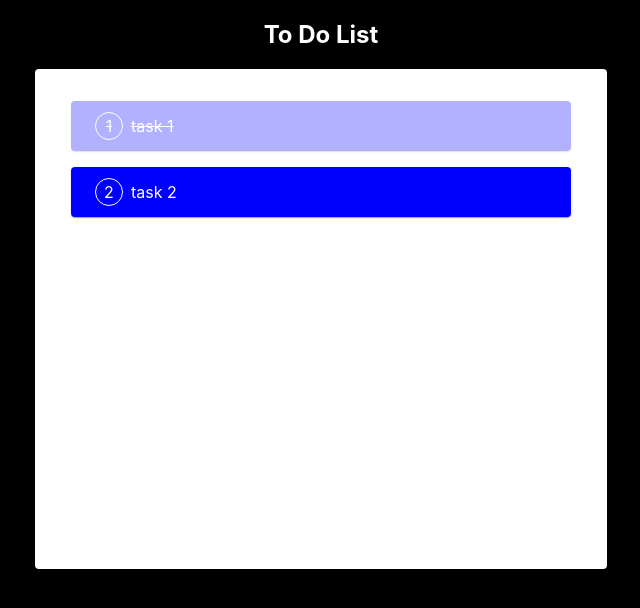
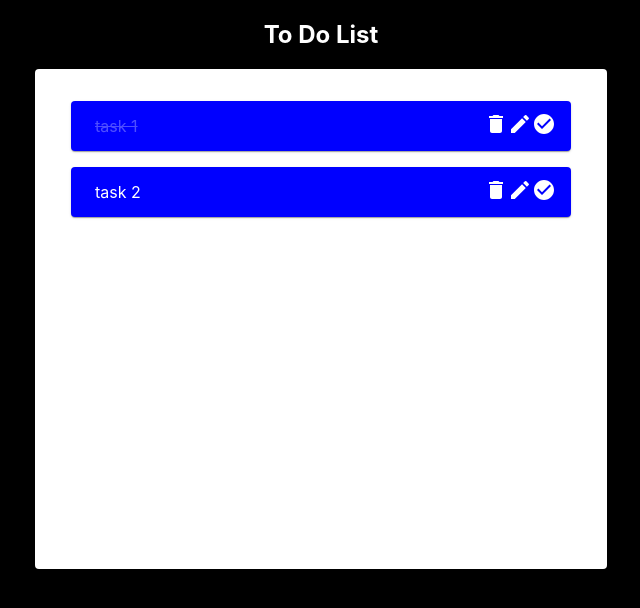
Before and after one commit to gusheroman/To-Do-Lists, a React (Create React App) app: page / in a window 1280 px wide. Shown: the top 608 px of the page, without its empty margins (319-959 px from the left). Built offline with nearby package versions, Linux system fonts and the light colour scheme.

Commit message:
insert icon

```diff
--- a/package.json
+++ b/package.json
@@ -7,6 +7,7 @@
     "@fortawesome/free-solid-svg-icons": "^6.1.2",
     "@fortawesome/react-fontawesome": "^0.2.0",
     "@material-ui/core": "^4.12.4",
+    "@material-ui/icons": "^4.11.3",
     "@testing-library/jest-dom": "^5.16.5",
     "@testing-library/react": "^13.3.0",
     "@testing-library/user-event": "^13.5.0",
--- a/src/App.js
+++ b/src/App.js
@@ -1,6 +1,9 @@
 import React, { useState } from "react";
 import { makeStyles } from "@material-ui/core/styles";
 import Paper from "@material-ui/core/Paper";
+import DeleteIcon from "@material-ui/icons/Delete";
+import CheckCircleIcon from "@material-ui/icons/CheckCircle";
+import CreateIcon from "@material-ui/icons/Create";
 const useStyles = makeStyles({
   container: {
     backgroundColor: "black",
@@ -14,19 +17,6 @@ const useStyles = makeStyles({
     flexDirection: "column",
     alignItems: "center",
   },
-  taskNumber: {
-    color: "white",
-    border: "1px solid white",
-    borderRadius: "50%",
-    width: "26px",
-    height: "26px",
-    display: "flex",
-    textAlign: "center",
-    marginRight: "8px",
-    alignItems: "center",
-    justifyContent: "center",
-  },
-  taskTitle: {},
   taskBackGround: {
     backgroundColor: "blue",
     color: "white",
@@ -47,14 +37,14 @@ const useStyles = makeStyles({
   doneTask: {
     textDecoration: "line-through",
     opacity: 0.3,
-    backgroundColor: "blue",
-    color: "white",
-    minHeight: "50px",
-    display: "flex",
-    alignItems: "center",
-    padding: "0px 24px 0px 24px",
-    marginBottom: "16px",
-    position: "relative",
+  },
+  icon: {
+    position: "absolute",
+    top: "50%",
+    transform: " translateY(-50%)",
+    right: "15px",
+    width: "auto",
+    display: "inline-block",
   },
 });
 
@@ -72,13 +62,21 @@ function App() {
           <p>{toDo && toDo.length ? "" : "No Tasks..."}</p>
           {toDo.map((task, index) => (
             <React.Fragment key={task.id}>
-              <Paper
-                className={
-                  task.status ? classes.doneTask : classes.taskBackGround
-                }
-              >
-                <span className={classes.taskNumber}>{index + 1}</span>
-                <span className={classes.taskTitle}>{task.title}</span>
+              <Paper className={classes.taskBackGround}>
+                <div className={task.status ? classes.doneTask : ""}>
+                  <span className={classes.taskTitle}>{task.title}</span>
+                </div>
+                <div className={classes.icon}>
+                  <span>
+                    <DeleteIcon />
+                  </span>
+                  <span>
+                    <CreateIcon />
+                  </span>
+                  <span>
+                    <CheckCircleIcon />
+                  </span>
+                </div>
               </Paper>
             </React.Fragment>
           ))}
```
Also changed, not shown: 1 other file (tests, documents, lock files or other folders).
